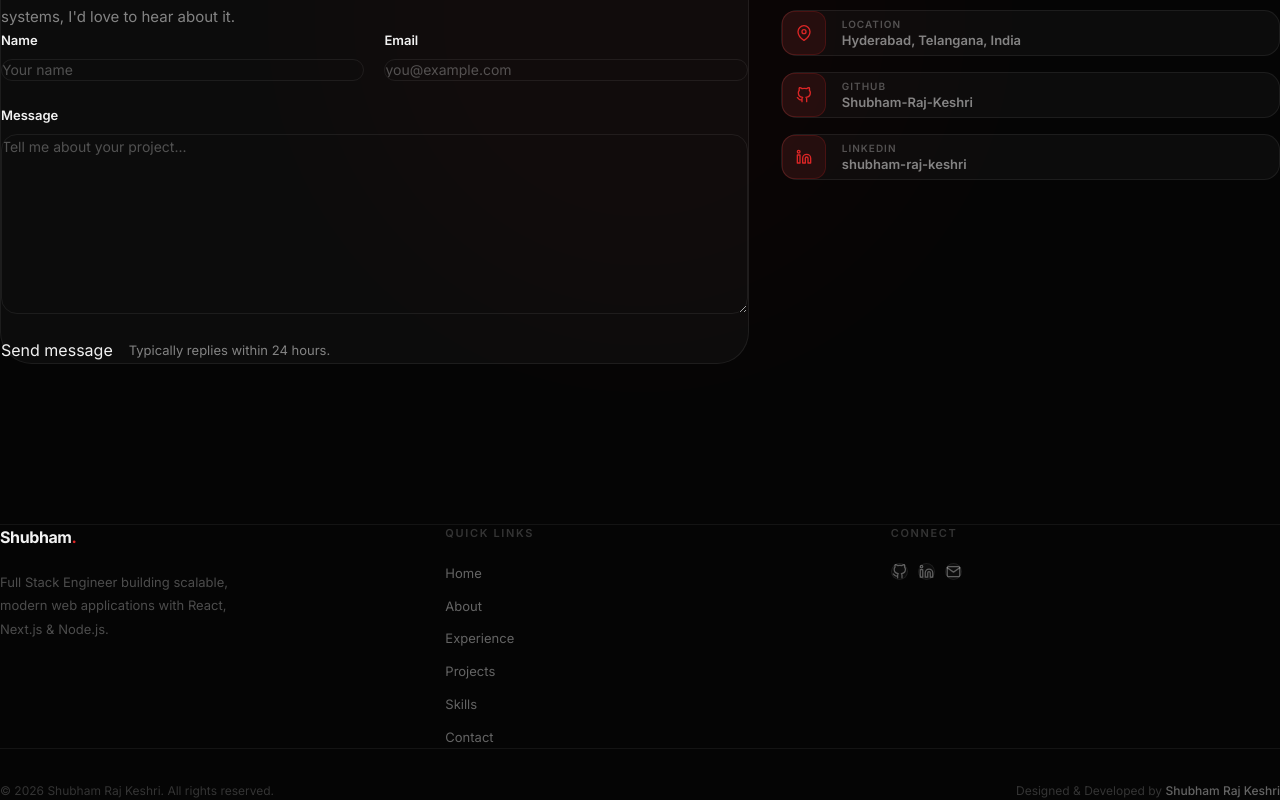
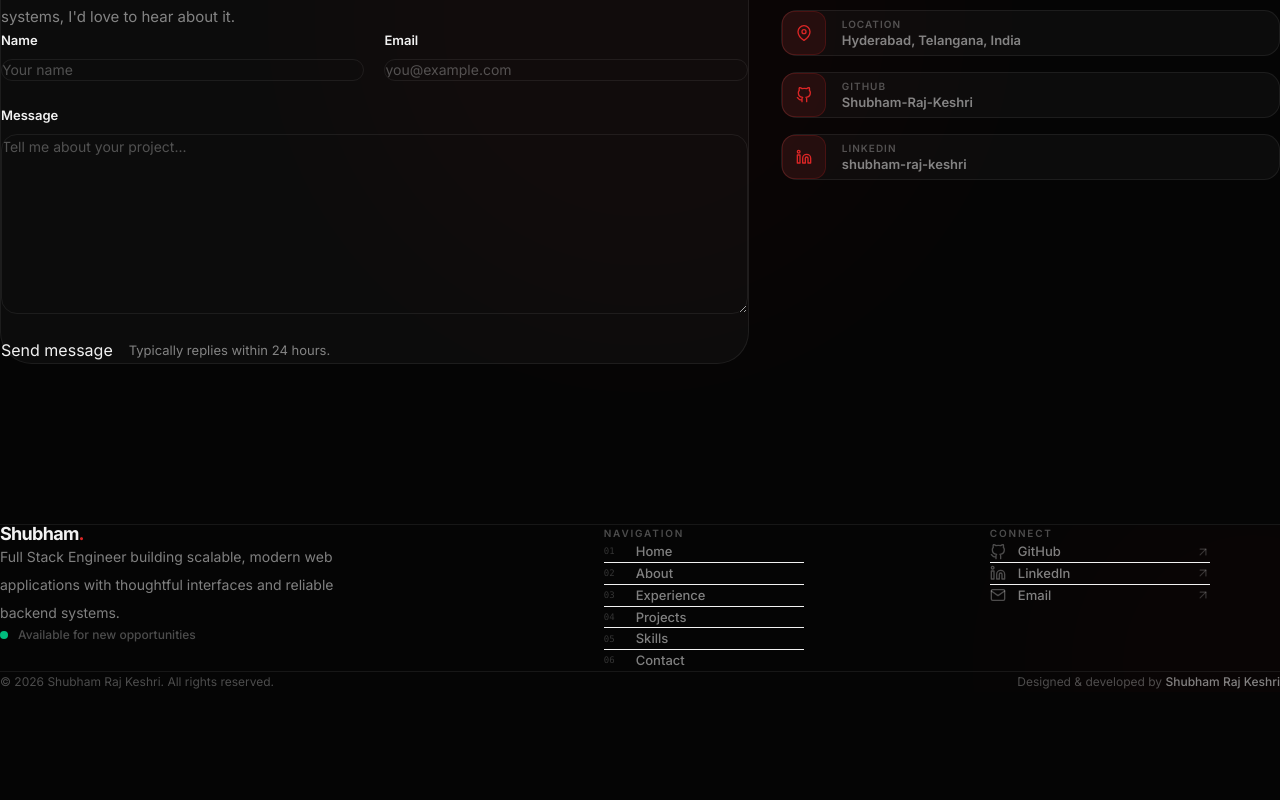
Before and after one commit to Shubham-Raj-Keshri/Portfolio, a Next.js app: page / in a window 1280 px wide. Shown: the part 5872-6672 px from the top of the page. After the commit the page ends 6564 px from the top, so only its background shows below. Built offline with nearby package versions, Linux system fonts and the light colour scheme.

Commit message:
Update Footer.tsx

```diff
--- a/src/components/Footer.tsx
+++ b/src/components/Footer.tsx
@@ -1,91 +1,480 @@
 "use client";
 
 import { motion } from "framer-motion";
-import { FiGithub, FiLinkedin, FiMail } from "react-icons/fi";
+import { FiGithub, FiLinkedin, FiMail, FiArrowUpRight } from "react-icons/fi";
+
 import { navLinks, socialLinks } from "@/lib/data";
 
+const ease = [0.22, 1, 0.36, 1] as const;
+
+const socials = [
+  {
+    icon: FiGithub,
+    href: socialLinks.github,
+    label: "GitHub",
+  },
+  {
+    icon: FiLinkedin,
+    href: socialLinks.linkedin,
+    label: "LinkedIn",
+  },
+  {
+    icon: FiMail,
+    href: `mailto:${socialLinks.email}`,
+    label: "Email",
+  },
+];
+
 export default function Footer() {
-  const scrollTo = (href: string) =>
-    document.getElementById(href.slice(1))?.scrollIntoView({ behavior: "smooth" });
+  const currentYear = new Date().getFullYear();
+
+  /* ============================================================
+     SCROLL TO SECTION
+  ============================================================ */
+
+  const scrollTo = (href: string) => {
+    document.getElementById(href.slice(1))?.scrollIntoView({
+      behavior: "smooth",
+      block: "start",
+    });
+  };
 
   return (
-    <footer className="bg-[#050505] border-t border-white/[0.06]">
-      <div className="section-shell py-20">
+    <footer
+      className="
+        relative
+        overflow-hidden
+        border-t
+        border-[var(--border)]
+        bg-[var(--bg)]
+        transition-colors
+        duration-300
+      "
+    >
+      {/* ======================================================
+          BACKGROUND ACCENT
+      ====================================================== */}
 
-        {/* Top grid */}
-        <div className="grid gap-12 border-b border-white/6 pb-16 sm:grid-cols-3 sm:gap-14">
+      <div
+        className="
+          orb
+          pointer-events-none
+          absolute
+          -bottom-48
+          -right-48
+          h-[440px]
+          w-[440px]
+          bg-[#DC2626]
+          opacity-[0.02]
+        "
+        aria-hidden="true"
+      />
 
-          {/* Brand */}
-          <div className="flex flex-col gap-5">
+      {/* ======================================================
+          MAIN CONTAINER
+      ====================================================== */}
+
+      <div className="site-container relative">
+        {/* ====================================================
+            TOP FOOTER
+        ==================================================== */}
+
+        <motion.div
+          initial={{
+            opacity: 0,
+            y: 18,
+          }}
+          whileInView={{
+            opacity: 1,
+            y: 0,
+          }}
+          viewport={{
+            once: true,
+            margin: "-50px",
+          }}
+          transition={{
+            duration: 0.6,
+            ease,
+          }}
+          className="
+            grid
+            grid-cols-1
+            gap-12
+            py-14
+            sm:grid-cols-2
+            md:py-16
+            lg:grid-cols-[1.4fr_0.8fr_0.8fr]
+            lg:gap-16
+            lg:py-20
+            xl:gap-24
+          "
+        >
+          {/* ==================================================
+              BRAND
+          ================================================== */}
+
+          <div
+            className="
+              flex
+              min-w-0
+              flex-col
+              items-start
+            "
+          >
+            {/* Logo */}
+
             <button
+              type="button"
               onClick={() => scrollTo("#home")}
-              className="text-[16px] font-bold text-[#f2f2f2] tracking-tight w-fit hover:opacity-75 transition-opacity"
+              aria-label="Go to home section"
+              className="
+                group
+                inline-flex
+                items-center
+                text-lg
+                font-bold
+                leading-none
+                tracking-[-0.04em]
+                text-[var(--text-hi)]
+              "
             >
-              Shubham<span className="text-[#DC2626]">.</span>
+              <span>Shubham</span>
+
+              <span
+                className="
+                  text-[var(--red)]
+                  transition-opacity
+                  duration-200
+                  group-hover:opacity-60
+                "
+              >
+                .
+              </span>
             </button>
-            <p className="max-w-[240px] text-[13px] leading-[1.8] text-[rgba(242,242,242,0.3)]">
-              Full Stack Engineer building scalable, modern web applications with React, Next.js &amp; Node.js.
+
+            {/* Description */}
+
+            <p
+              className="
+                mt-5
+                max-w-[380px]
+                text-sm
+                leading-7
+                text-[var(--text-mid)]
+              "
+            >
+              Full Stack Engineer building scalable, modern web applications
+              with thoughtful interfaces and reliable backend systems.
             </p>
+
+            {/* Availability */}
+
+            <div
+              className="
+                mt-6
+                flex
+                items-center
+                gap-2.5
+              "
+            >
+              <span
+                className="
+                  relative
+                  flex
+                  h-2
+                  w-2
+                "
+              >
+                <span
+                  className="
+                    absolute
+                    inline-flex
+                    h-full
+                    w-full
+                    animate-ping
+                    rounded-full
+                    bg-emerald-500
+                    opacity-30
+                  "
+                />
+
+                <span
+                  className="
+                    relative
+                    inline-flex
+                    h-2
+                    w-2
+                    rounded-full
+                    bg-emerald-500
+                  "
+                />
+              </span>
+
+              <span
+                className="
+                  text-xs
+                  font-medium
+                  text-[var(--text-lo)]
+                "
+              >
+                Available for new opportunities
+              </span>
+            </div>
           </div>
 
-          {/* Quick links */}
-          <div className="flex flex-col gap-5">
-            <p className="text-[11px] font-semibold text-[rgba(242,242,242,0.2)] uppercase tracking-[0.15em]">
-              Quick Links
+          {/* ==================================================
+              NAVIGATION
+          ================================================== */}
+
+          <div className="min-w-0">
+            {/* Heading */}
+
+            <p
+              className="
+                mb-5
+                text-[10px]
+                font-semibold
+                uppercase
+                tracking-[0.18em]
+                text-[var(--text-lo)]
+              "
+            >
+              Navigation
             </p>
-            <nav className="flex flex-col gap-3">
-              {navLinks.map((link) => (
+
+            {/* Links */}
+
+            <nav
+              className="
+                flex
+                flex-col
+                items-start
+              "
+              aria-label="Footer navigation"
+            >
+              {navLinks.map((link, index) => (
                 <button
                   key={link.href}
+                  type="button"
                   onClick={() => scrollTo(link.href)}
-                  className="text-[13px] text-[rgba(242,242,242,0.4)] hover:text-[#f2f2f2] text-left transition-colors w-fit"
+                  className="
+                    group
+                    flex
+                    w-full
+                    max-w-[200px]
+                    items-center
+                    gap-3
+                    border-b
+                    border-[var(--border-soft)]
+                    py-3
+                    text-left
+                    first:pt-0
+                    last:border-b-0
+                  "
                 >
-                  {link.label}
+                  {/* Number */}
+
+                  <span
+                    className="
+                      w-5
+                      shrink-0
+                      font-mono
+                      text-[9px]
+                      text-[var(--text-faint)]
+                      transition-colors
+                      duration-200
+                      group-hover:text-[var(--red)]
+                    "
+                  >
+                    {String(index + 1).padStart(2, "0")}
+                  </span>
+
+                  {/* Label */}
+
+                  <span
+                    className="
+                      text-[13px]
+                      font-medium
+                      text-[var(--text-mid)]
+                      transition-all
+                      duration-200
+                      group-hover:translate-x-1
+                      group-hover:text-[var(--text-hi)]
+                    "
+                  >
+                    {link.label}
+                  </span>
                 </button>
               ))}
             </nav>
           </div>
 
-          {/* Connect */}
-          <div className="flex flex-col gap-5">
-            <p className="text-[11px] font-semibold text-[rgba(242,242,242,0.2)] uppercase tracking-[0.15em]">
+          {/* ==================================================
+              CONNECT
+          ================================================== */}
+
+          <div className="min-w-0">
+            {/* Heading */}
+
+            <p
+              className="
+                mb-5
+                text-[10px]
+                font-semibold
+                uppercase
+                tracking-[0.18em]
+                text-[var(--text-lo)]
+              "
+            >
               Connect
             </p>
-            <div className="flex gap-2.5">
-              {[
-                { icon: FiGithub,   href: socialLinks.github,            label: "GitHub"   },
-                { icon: FiLinkedin, href: socialLinks.linkedin,          label: "LinkedIn" },
-                { icon: FiMail,     href: `mailto:${socialLinks.email}`, label: "Email"    },
-              ].map(({ icon: Icon, href, label }) => (
+
+            {/* Social Links */}
+
+            <div className="flex flex-col">
+              {socials.map(({ icon: Icon, href, label }) => (
                 <motion.a
                   key={label}
                   href={href}
                   target={href.startsWith("http") ? "_blank" : undefined}
-                  rel="noopener noreferrer"
+                  rel={
+                    href.startsWith("http") ? "noopener noreferrer" : undefined
+                  }
                   aria-label={label}
-                  whileHover={{ scale: 1.08, y: -2 }}
-                  whileTap={{ scale: 0.95 }}
-                  className="glass rounded-full p-4 text-[rgba(242,242,242,0.36)] transition-all hover:border-white/13 hover:text-[#f2f2f2]"
+                  whileHover={{
+                    x: 4,
+                  }}
+                  transition={{
+                    duration: 0.2,
+                  }}
+                  className="
+                    group
+                    flex
+                    w-full
+                    max-w-[220px]
+                    items-center
+                    justify-between
+                    gap-4
+                    border-b
+                    border-[var(--border-soft)]
+                    py-3
+                    first:pt-0
+                    last:border-b-0
+                  "
                 >
-                  <Icon size={15} />
+                  {/* Left */}
+
+                  <div
+                    className="
+                      flex
+                      min-w-0
+                      items-center
+                      gap-3
+                    "
+                  >
+                    <Icon
+                      className="
+                        h-4
+                        w-4
+                        shrink-0
+                        text-[var(--text-lo)]
+                        transition-colors
+                        duration-200
+                        group-hover:text-[var(--red)]
+                      "
+                    />
+
+                    <span
+                      className="
+                        text-[13px]
+                        font-medium
+                        text-[var(--text-mid)]
+                        transition-colors
+                        duration-200
+                        group-hover:text-[var(--text-hi)]
+                      "
+                    >
+                      {label}
+                    </span>
+                  </div>
+
+                  {/* Arrow */}
+
+                  <FiArrowUpRight
+                    className="
+                      h-3.5
+                      w-3.5
+                      shrink-0
+                      text-[var(--text-faint)]
+                      transition-all
+                      duration-200
+                      group-hover:-translate-y-0.5
+                      group-hover:translate-x-0.5
+                      group-hover:text-[var(--red)]
+                    "
+                  />
                 </motion.a>
               ))}
             </div>
           </div>
+        </motion.div>
 
-        </div>
+        {/* ====================================================
+            BOTTOM BAR
+        ==================================================== */}
 
-        {/* Bottom bar */}
-        <div className="flex flex-col items-center justify-between gap-3 pt-8 sm:flex-row">
-          <p className="text-[12px] text-[rgba(242,242,242,0.2)]">
-            © {new Date().getFullYear()} Shubham Raj Keshri. All rights reserved.
+        <div
+          className="
+            flex
+            flex-col
+            gap-5
+            border-t
+            border-[var(--border)]
+            py-6
+            sm:flex-row
+            sm:items-center
+            sm:justify-between
+            sm:gap-8
+          "
+        >
+          {/* Copyright */}
+
+          <p
+            className="
+              text-xs
+              leading-5
+              text-[var(--text-lo)]
+            "
+          >
+            © {currentYear} Shubham Raj Keshri. All rights reserved.
           </p>
-          <p className="text-[12px] text-[rgba(242,242,242,0.2)]">
-            Designed &amp; Developed by{" "}
-            <span className="text-[rgba(242,242,242,0.4)] font-medium">Shubham Raj Keshri</span>
+
+          {/* Built By */}
+
+          <p
+            className="
+              text-xs
+              leading-5
+              text-[var(--text-lo)]
+              sm:text-right
+            "
+          >
+            Designed &amp; developed by{" "}
+            <button
+              type="button"
+              onClick={() => scrollTo("#home")}
+              className="
+                font-medium
+                text-[var(--text-mid)]
+                transition-colors
+                duration-200
+                hover:text-[var(--red)]
+              "
+            >
+              Shubham Raj Keshri
+            </button>
           </p>
         </div>
-
       </div>
     </footer>
   );
```
